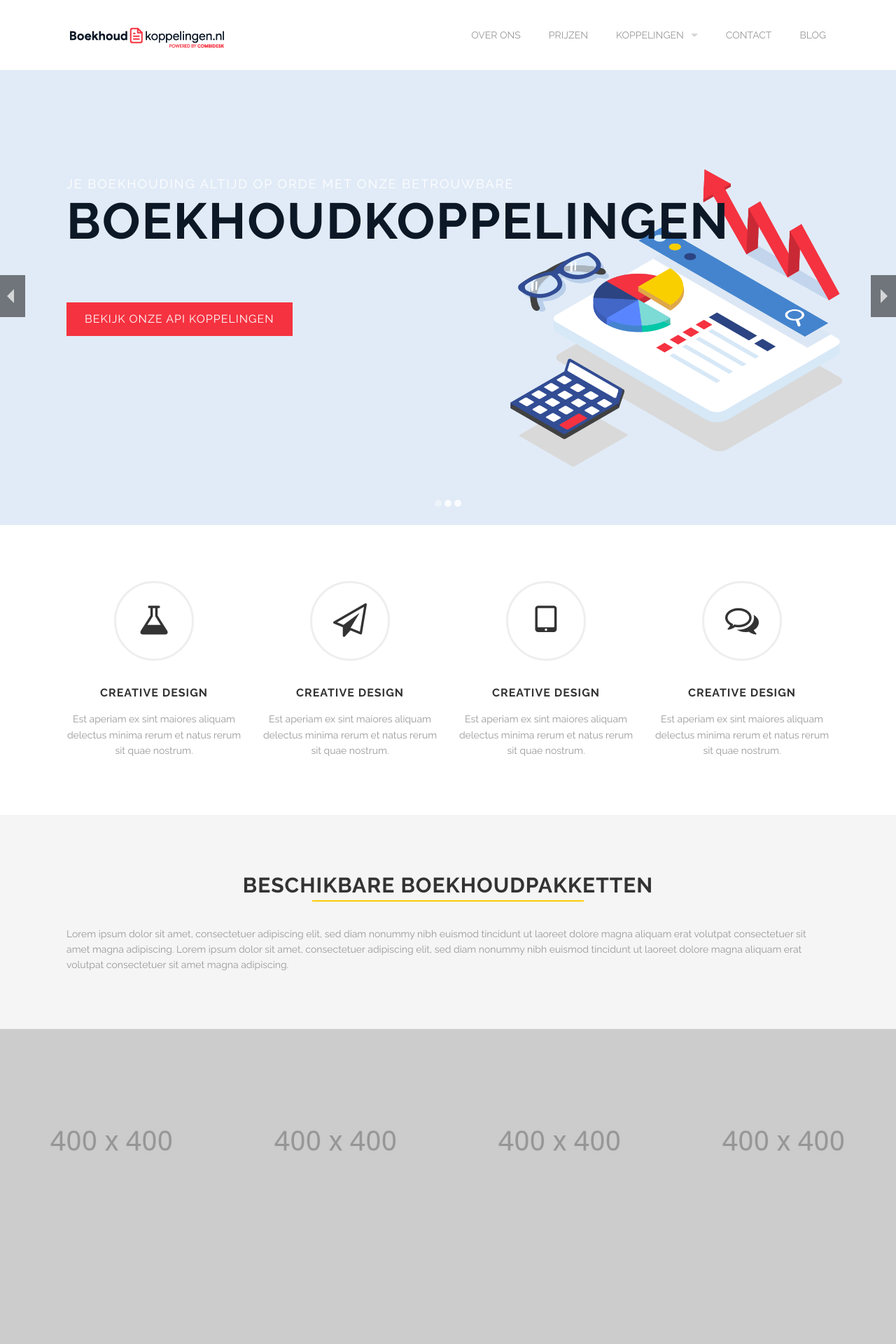
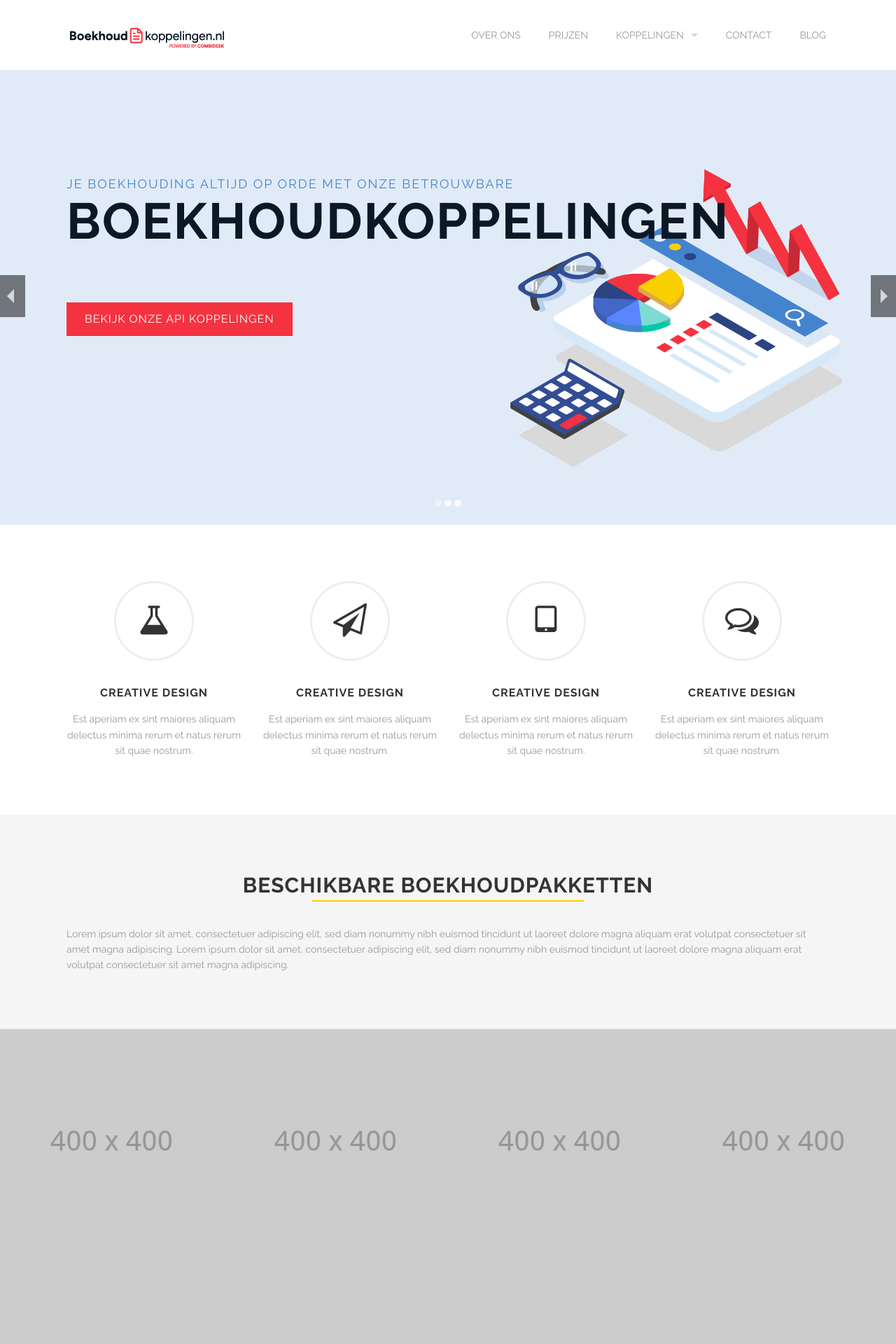
Before and after one commit to Combidesk/combidesk.github.io, a Jekyll site: the page built from index.html, in a window 1280 px wide. Shown: the top 1920 px of the page at 70% size. Built offline with Jekyll 4.4.1, drawn with Linux system fonts in a browser that asks for light colours.

Commit message:
Update style.css
Slider text color change

```diff
--- a/css/style.css
+++ b/css/style.css
@@ -2527,7 +2527,7 @@ form input.error, form textarea.error {
 .modDefaultSlider .sequence .small-title h2 {
   font-size: 1.28571rem;
   font-weight: normal;
-  color: #fff;
+  color: #4484CE;
   letter-spacing: 2px;
   margin-bottom: 5px;
 }
```
